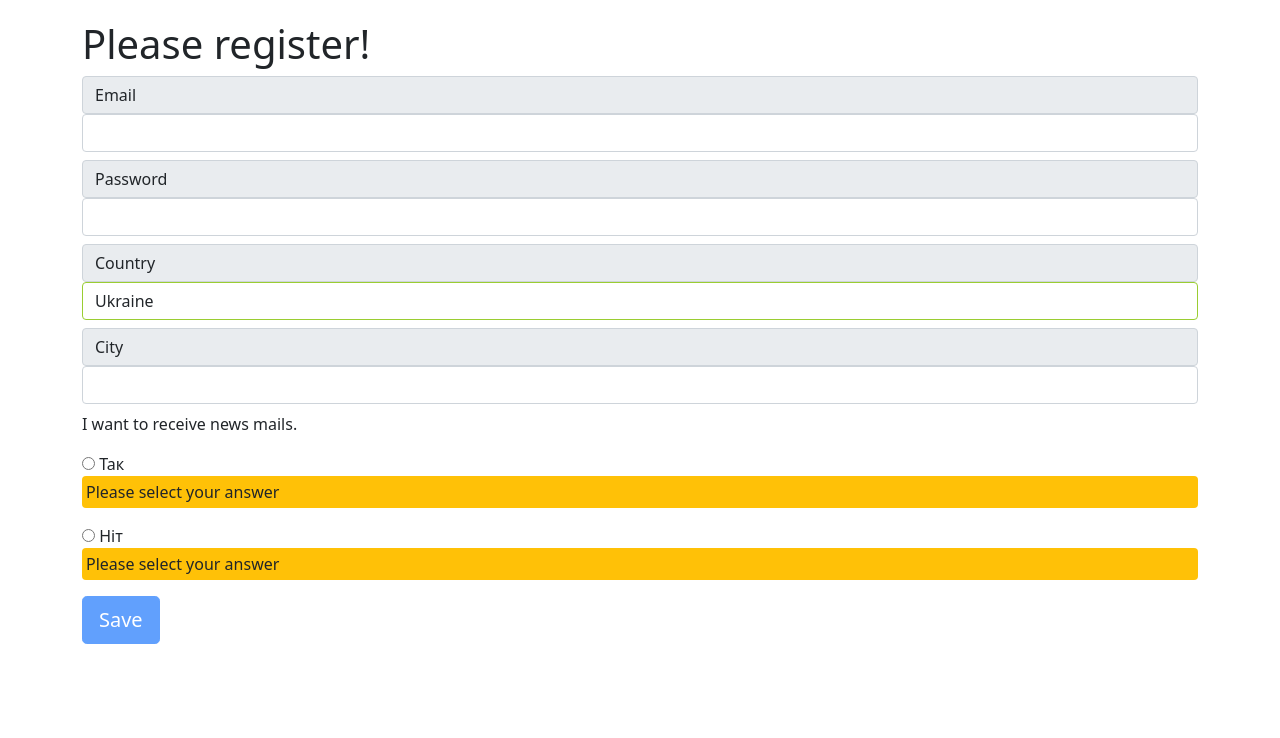
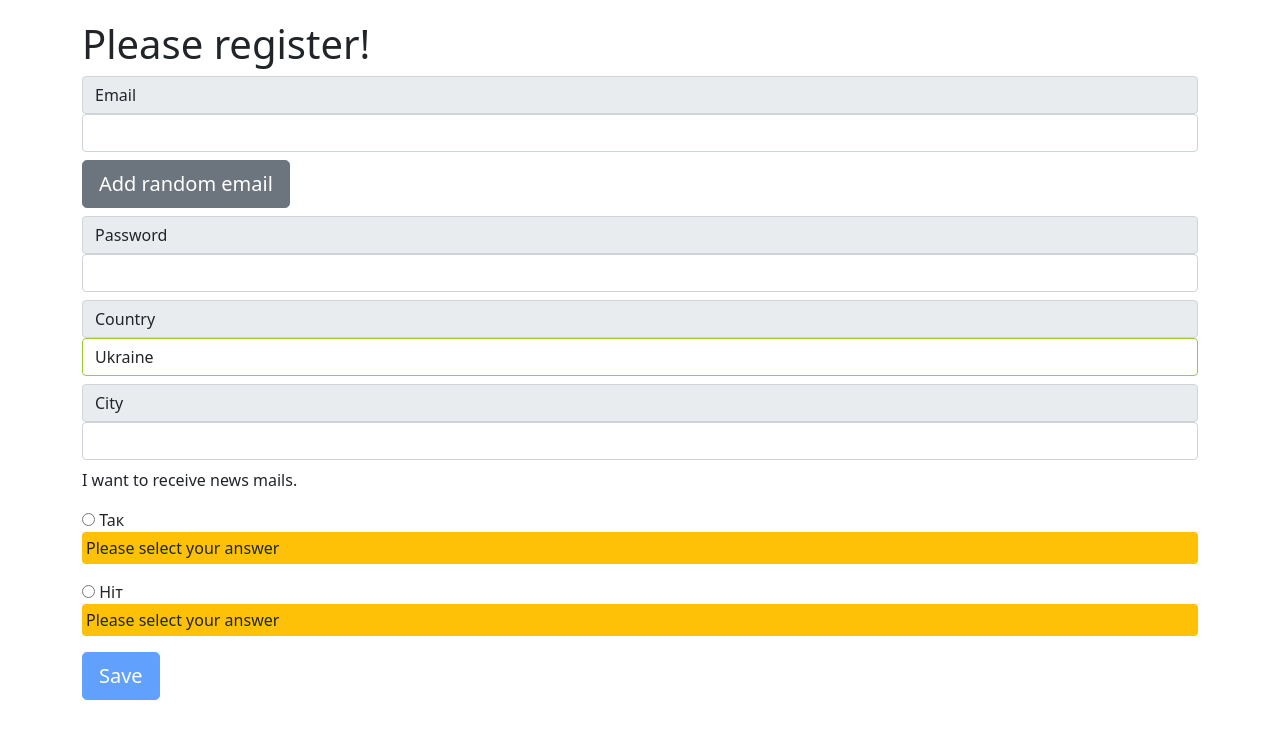
Before and after one commit to Meelenych/learningAng, an Angular app: page / in a window 1280 px wide. Shown: the top 738 px of the page. Built offline with nearby package versions, Linux system fonts and the light colour scheme.

Commit message:
submitting form data

```diff
--- a/src/app/forms/forms.component.html
+++ b/src/app/forms/forms.component.html
@@ -26,6 +26,14 @@
         </p>
         <!-- just write 'email' for validation -->
       </div>
+
+      <button
+        type="button"
+        class="btn btn-secondary btn-lg btn-block mb-2"
+        (click)="addRandomEmail()"
+      >
+        Add random email
+      </button>
 
       <div class="form-group">
         <label class="input-group-text" for="password">Password</label>
@@ -110,5 +118,13 @@
     >
       Save
     </button>
+
+    <p *ngIf="isSubmitted" class="bg-success rounded m-3 p-2">
+      The following data was saved successfully!
+    </p>
+    <pre class="bg-secondary p-2 rounded" *ngIf="isSubmitted">
+        {{ regUserData | json }}
+      </pre
+    >
   </div>
 </form>
--- a/src/app/forms/forms.component.ts
+++ b/src/app/forms/forms.component.ts
@@ -25,14 +25,19 @@ export class FormsComponent {
   defaultAnswer = 'no';
   defaultCountry = 'ua';
 
-  registerData = [];
+  // registerData = [];
+  regUserData = {};
+  isSubmitted = false;
 
 
   // ViewChild
   submitForm() {
-    console.log('submitted', this.myForm)
-    this.registerData.push(this.myForm.value)
-    console.log(this.registerData)
+    // console.log('submitted', this.myForm)
+    // this.registerData.push(this.myForm.value)
+    // console.log(this.registerData)
+    this.isSubmitted = true;
+    this.regUserData = this.myForm.value;
+    this.myForm.reset();
   }
 
 
@@ -44,4 +49,23 @@ export class FormsComponent {
   //   console.log(this.registerData)
   // };
 
+  addRandomEmail() {
+    const randomEmail = 'me@gmail.com';
+    // this.myForm.setValue(
+    //   {
+    //     user:
+    //     {
+    //       email: randomEmail,
+    //       password: ''
+    //     },
+    //     country: '',
+    //     city: '',
+    //     answer: '',
+    //   }
+    // )
+    //====Так правильнее, не обновляется вся форма
+    this.myForm.form.patchValue({
+      user: { email: randomEmail, }
+    })
+  }
 }
```
